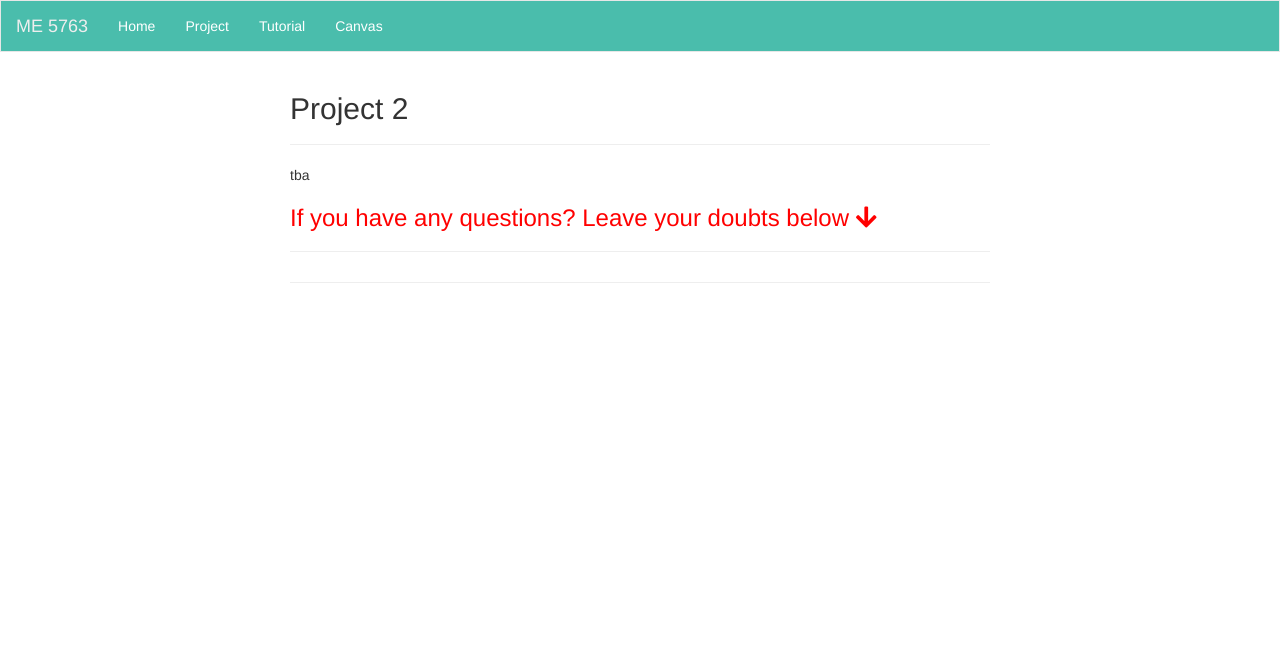
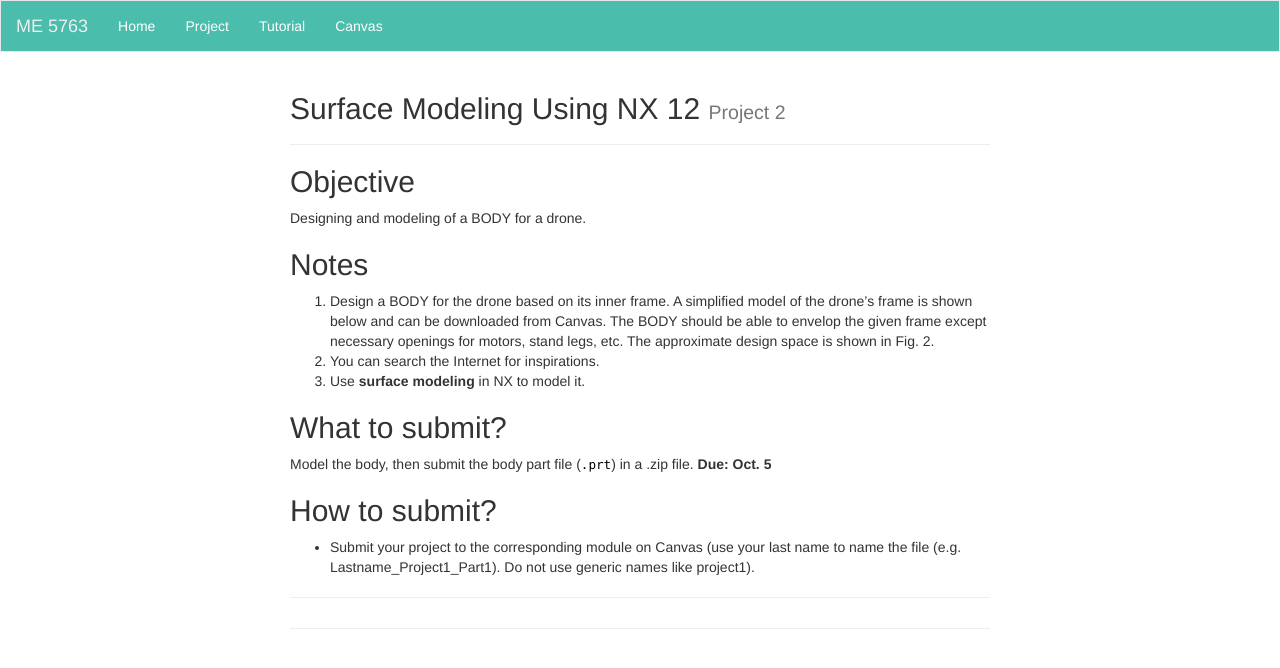
Before and after one commit to me5763/lab-fs19, a Jekyll site: the page built from pages/project-2.md, in a window 1280 px wide. Shown: the top 668 px of the page. Built offline with Jekyll 4.4.1, drawn with Linux system fonts in a browser that asks for light colours; nearby versions of some CDN libraries; comment, search, counter and statistics services are not loaded.

Commit message:
update P1 and P2

```diff
--- a/pages/project-2.md
+++ b/pages/project-2.md
@@ -1,9 +1,26 @@
 ---
 layout: page-discussion
-title: Project 2
-description: Modeling
+title: Surface Modeling Using NX 12
+tagline: Project 2
+description: Surface Modeling Using NX 12
 ---
 
-tba
+## Objective
 
-### <span style="color: red">If you have any questions? Leave your doubts below <i class="fas fa-arrow-down"></i></span>
+Designing and modeling of a BODY for a drone.
+
+## Notes
+
+1. Design a BODY for the drone based on its inner frame. A simplified model of the drone’s frame is shown below and can be downloaded from Canvas. The BODY should be able to envelop the given frame except necessary openings for motors, stand legs, etc. The approximate design space is shown in Fig. 2.
+2. You can search the Internet for inspirations.
+3. Use **surface modeling** in NX to model it.
+
+
+
+## What to submit?
+
+Model the body, then submit the body part file (`.prt`) in a .zip file. **Due: Oct. 5**
+
+## How to submit?
+
+- Submit your project to the corresponding module on Canvas (use your last name to name the file (e.g. Lastname_Project1_Part1). Do not use generic names like project1).
```
Also changed, not shown: pages/project-1.md (+12 -4 lines), assets/images/project-1/motor-asm.png (added), 3 other files.
